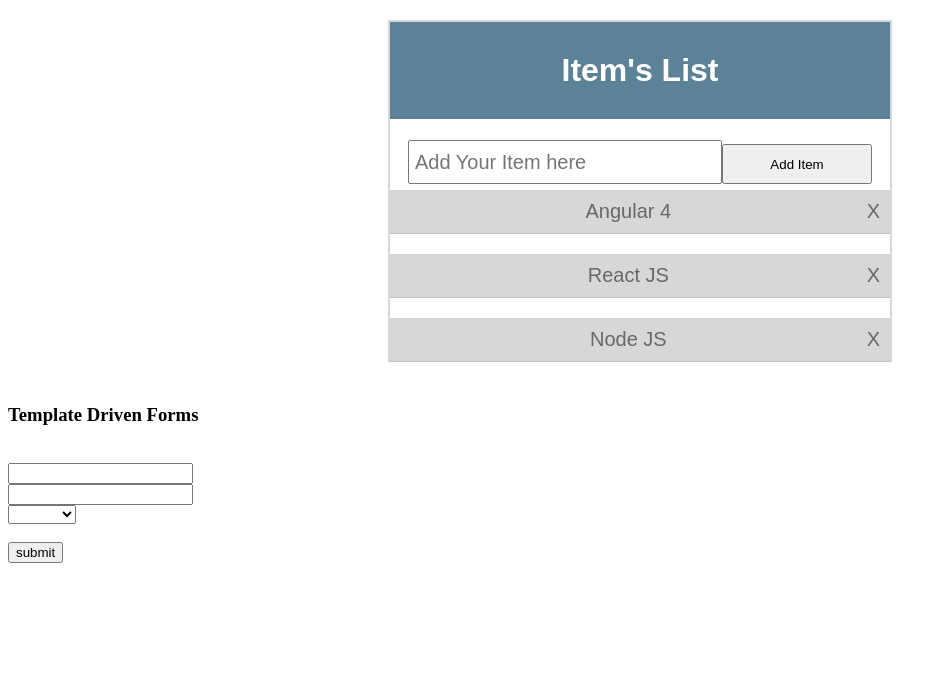
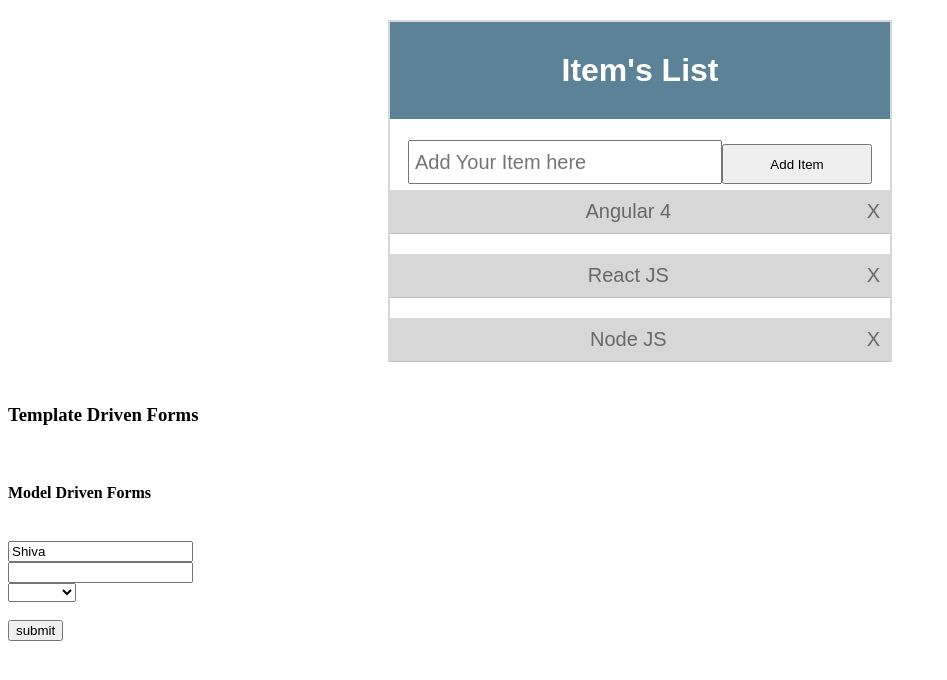
Before and after one commit to kemparaj565/Angular4_Test_Project, an Angular app: page / in a window 1280 px wide. Shown: the top 680 px of the page, without its empty margins (0-947 px from the left). Built offline with nearby package versions, Linux system fonts and the light colour scheme.

Commit message:
Model Based Forms

```diff
--- a/src/app/app.component.html
+++ b/src/app/app.component.html
@@ -101,9 +101,10 @@
 {{ arrs | sort: 'descending'}} -->
 
 <h3>Template Driven Forms</h3>
+<!--Forms Module-->
 <br>
 
-<form class="container" #userForm="ngForm" (ngSubmit)="onSubmit(userForm.value)">
+<!-- <form class="container" #userForm="ngForm" (ngSubmit)="onSubmit(userForm.value)">
 <input type="text" name="firstname" ngModel/><br>
 <input type="text" name="lastname" ngModel><br>
 <select name="languages" ngModel>
@@ -114,3 +115,22 @@
 <br><br>
 <input type="submit" value="submit">
 </form>
+<br><br> -->
+
+<h4>Model Driven Forms</h4>
+<!--2 way data binding ; changes to var detected
+Reactive Forms Module; FormGroup,FormControl Components
+-->
+<br>
+
+<form class="container" [formGroup]="form" (ngSubmit)="onSubmit(form.value)">
+<input type="text" name="firstname" formControlName="firstname"/><br>
+<input type="text" name="lastname" formControlName="lastname"><br>
+<select name="languages" formControlName="languages">
+	<option value="c++">C++</option>
+	<option value="java">Java</option>
+	<option value="angular">Angular</option>
+</select>
+<br><br>
+<input type="submit" value="submit">
+</form>
--- a/src/app/app.component.ts
+++ b/src/app/app.component.ts
@@ -1,4 +1,5 @@
 import { Component } from '@angular/core';
+import { FormGroup,FormControl } from '@angular/forms'
 
 @Component({
   selector: 'app-root',
@@ -42,6 +43,21 @@
 
   arrs=[3,1,5,9,4,8];
 
+
+
+  form;
+
+  ngOnInit(){
+
+this.form= new FormGroup({
+      firstname:new FormControl("Shiva"), // Loading default values for constructor
+      lastname:new FormControl(),
+      languages:new FormControl(),
+
+
+  })
+
+  }
   onSubmit=function(user){
   console.log(user);
   }
--- a/src/app/app.module.ts
+++ b/src/app/app.module.ts
@@ -3,6 +3,7 @@
 import { FormsModule } from '@angular/forms';
 import { HttpModule } from '@angular/http';
 import { RouterModule } from '@angular/router';
+import { ReactiveFormsModule } from '@angular/forms';
 
 import { AppComponent } from './app.component';
 import { MyComponentComponent } from './my-component/my-component.component';
@@ -24,6 +25,7 @@
     BrowserModule,
     FormsModule,
     HttpModule,
+    ReactiveFormsModule,
     RouterModule.forRoot([
     {
     path:'member',
```
